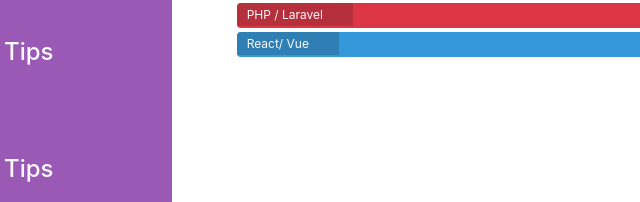
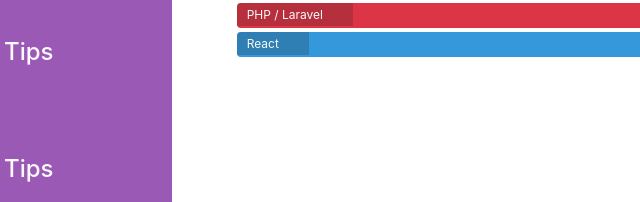
Before and after one commit to sargey18/portfolio2, a plain HTML site: page resume.html in a window 1280 px wide. Shown: the part 829-1031 px from the top of the page, 255-895 px from the left. Drawn offline with nearby package versions, Linux system fonts and the light colour scheme.

Commit message:
added new cv

```diff
--- a/resume.html
+++ b/resume.html
@@ -153,7 +153,7 @@
                             <div class="progress-bar ui-menu-color-contact" role="progressbar" aria-valuenow="60" aria-valuemin="0" aria-valuemax="100" style="width:60%;">
                                 <span class="sr-only">70% complete</span>
                             </div>
-                            <span class="progress-type">React/ Vue</span>
+                            <span class="progress-type">React</span>
                         </div>
                     </div>
                 </div>
```
